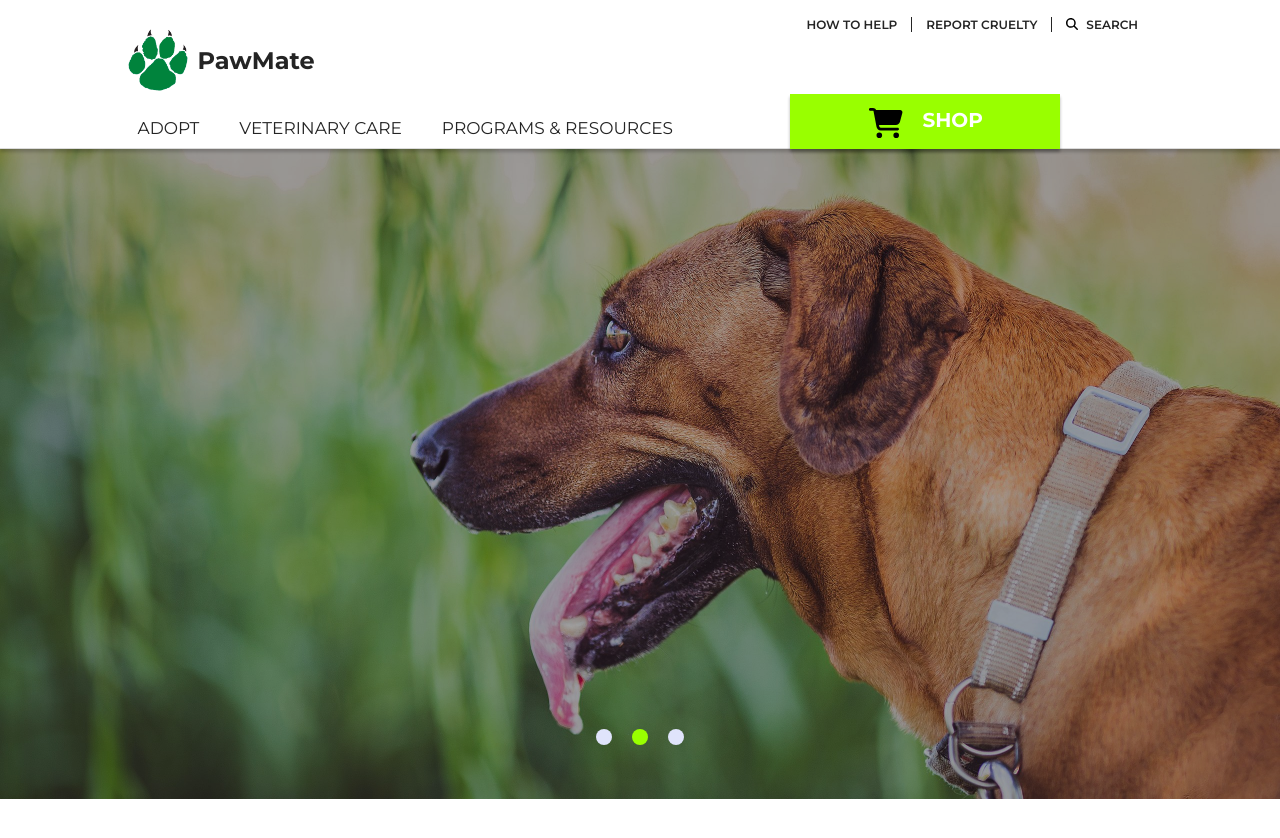
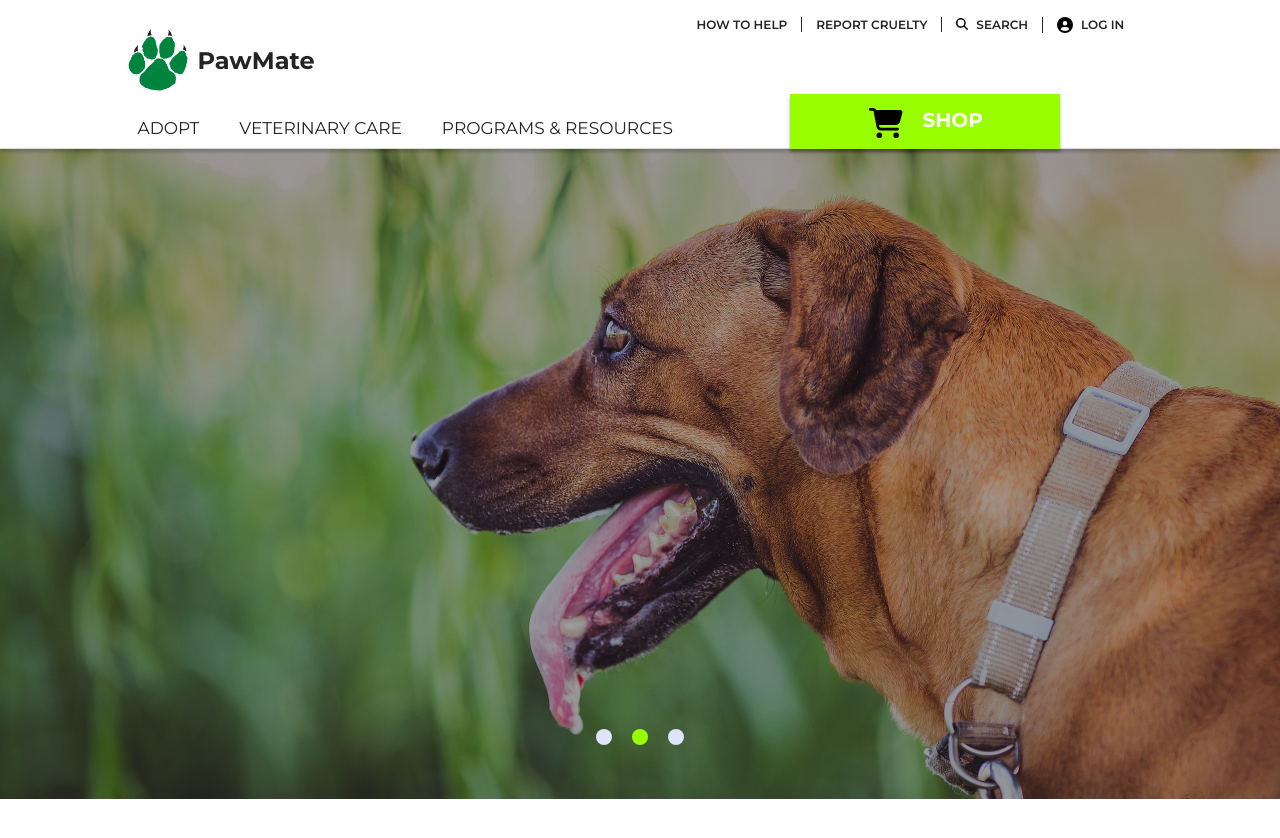
Before and after one commit to DennisEgh/dogwebsite-react, a React (Create React App) app: page / in a window 1280 px wide. Shown: the top 838 px of the page. Built offline with nearby package versions, Linux system fonts and the light colour scheme.

Commit message:
added log in

```diff
--- a/src/components/nav.jsx
+++ b/src/components/nav.jsx
@@ -29,6 +29,10 @@ const Nav = () => {
             <FontAwesomeIcon icon="fa-solid fa-magnifying-glass" />
             <p className="search__para">SEARCH</p>
           </li>
+          <li className="interaction">
+          <FontAwesomeIcon icon="fa-solid fa-circle-user" />
+            <p className="search__para">LOG IN</p>
+          </li>
         </ul>
       </div>
 
--- a/src/index.css
+++ b/src/index.css
@@ -48,7 +48,7 @@ nav {
 .interaction__container {
   display: flex;
   width: 100%;
-  max-width: 360px;
+  max-width: 470px;
   align-items: center;
   position: relative;
   top: -44%;
@@ -69,7 +69,10 @@ nav {
   border-right: #242424 solid 1px;
   border-left: #242424 solid 1px;
 }
+.interaction:nth-child(4) {
 
+  border-left: #242424 solid 1px;
+}
 .nav__container--lower {
   width: 100%;
   height: 30px;
```
